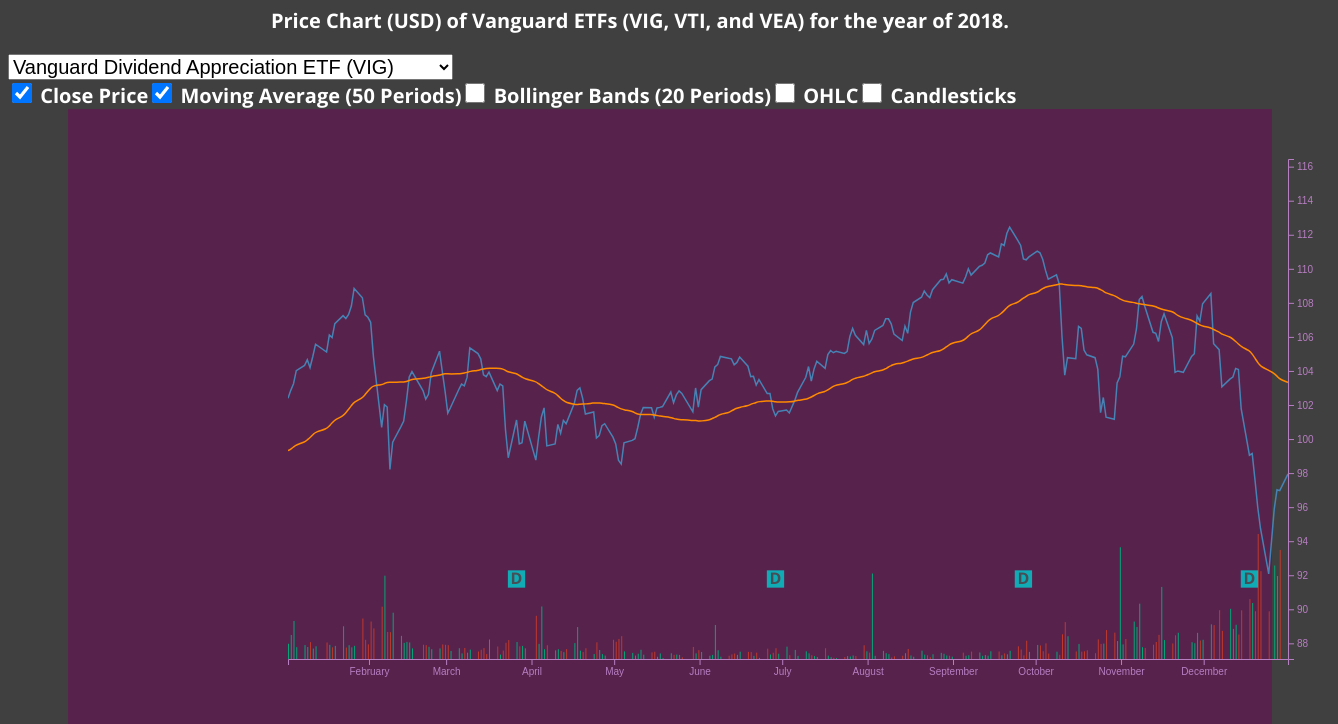
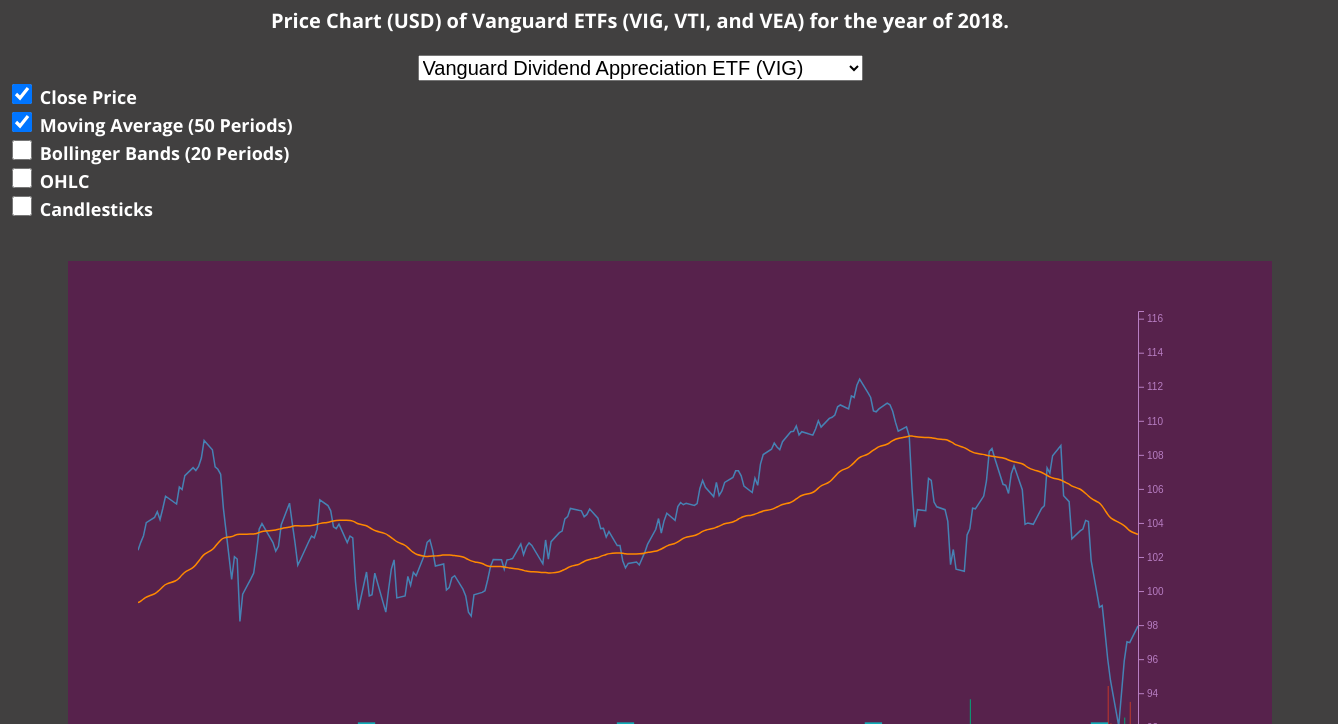
Before and after one commit to dtlai/stocktok, a website: page index.html in a window 1280 px wide. Shown: the part 76-800 px from the top of the page, 1338 px wide, since content can reach past the window. Drawn offline with nearby package versions, Linux system fonts and the light colour scheme.

Commit message:
styling graph

```diff
--- a/chart.js
+++ b/chart.js
@@ -793,7 +793,7 @@
           .on('mouseout', d => {
             dividendTooltip
               .transition()
-              .duration(200)
+              .duration(300)
               .style('opacity', 0);
           });
         // enter and append the square symbols representing the dividends to the group element
--- a/index.html
+++ b/index.html
@@ -12,7 +12,8 @@
       <p>Price Chart (USD) of Vanguard ETFs (VIG, VTI, and VEA) for the year of 2018.
     </div>
 
-    <div class="info-item">
+    <div class="choices-container">
+      <div class="choose-stock">
         <select id="select-stock">
           <option selected="selected" value="vig">Vanguard Dividend Appreciation ETF (VIG)</option>
           <option value="vti">Vanguard Total Stock Market ETF (VTI)</option>
@@ -20,7 +21,13 @@
         </select>
       </div>
 
-    <div class="info-item" style="min-width:15vw">
+
+    </div>
+
+
+    <div class="graph-container">
+
+      <div class="choices-item" style="min-width:15vw">
         <div class="item">
           <input type="checkbox" id="close" checked>
           <label for="close">Close Price</label>
@@ -48,6 +55,10 @@
       <script>
         chart = new HistoricalPriceChart();
       </script>
+
+    </div>
+
+
 
     <div class="about-links">
       <a
--- a/styles.css
+++ b/styles.css
@@ -7,7 +7,7 @@
   height: 38px;
   padding: 2px;
   border-radius: 5px;
-  font-size: 12px;
+  font-size: 14px;
   background: rgb(33, 45, 61);
   pointer-events: auto;
 }
@@ -15,7 +15,7 @@
 .tooltip:after {
   box-sizing: border-box;
   display: inline;
-  font-size: 10px;
+  font-size: 14px;
   width: 100%;
   line-height: 0;
   color: rgb(33, 45, 61);
@@ -68,9 +68,12 @@
 #chart {
   background: #57224c;
   color: #b77ec2;
-  max-width: 1300px;
-  height: 700px;
+  max-width: 1500px;
+  height: 600px;
+  /* margin-left: 200px; */
   margin-left: 60px;
+  margin-top: 40px;
+  /* margin-right: auto; */
 }
 
 .info-container {
@@ -112,22 +115,41 @@
   margin-left: 50px;
   margin-right: 50px;
   text-decoration: none;
+  margin-top: 10px;
 }
 
 #about-icon {
   display: flex;
   font-size: 30px;
-  margin-right: 10px;
+  margin-right: 20px;
 }
 
 .about-links > a > p {
   margin-top: 0px;
 }
 
-.info-item {
+.choices-item {
   color: white;
   font-size: 20px;
   display: flex;
+  flex-direction: column;
+  z-index: -1;
+  /* position: absolute;
+  right: 0px;
+  margin-right: 100px;
+  margin-top: 100px; */
+}
+
+.choices-container {
+  display: flex;
+  margin-left: auto;
+  margin-right: auto;
+}
+
+.choose-stock {
+  color: white;
+  font-size: 20px;
+  /* height: 20px; */
 }
 
 #select-stock {
@@ -140,5 +162,12 @@
 }
 
 svg {
-  margin-left: 200px;
+  /* margin-left: auto; */
+  margin-left: 50px;
+  margin-right: auto;
+  /* z-index: -1; */
 }
+
+.item {
+  font-size: 18px;
+}
```
Lines whose indentation alone changed are shown as unchanged.
